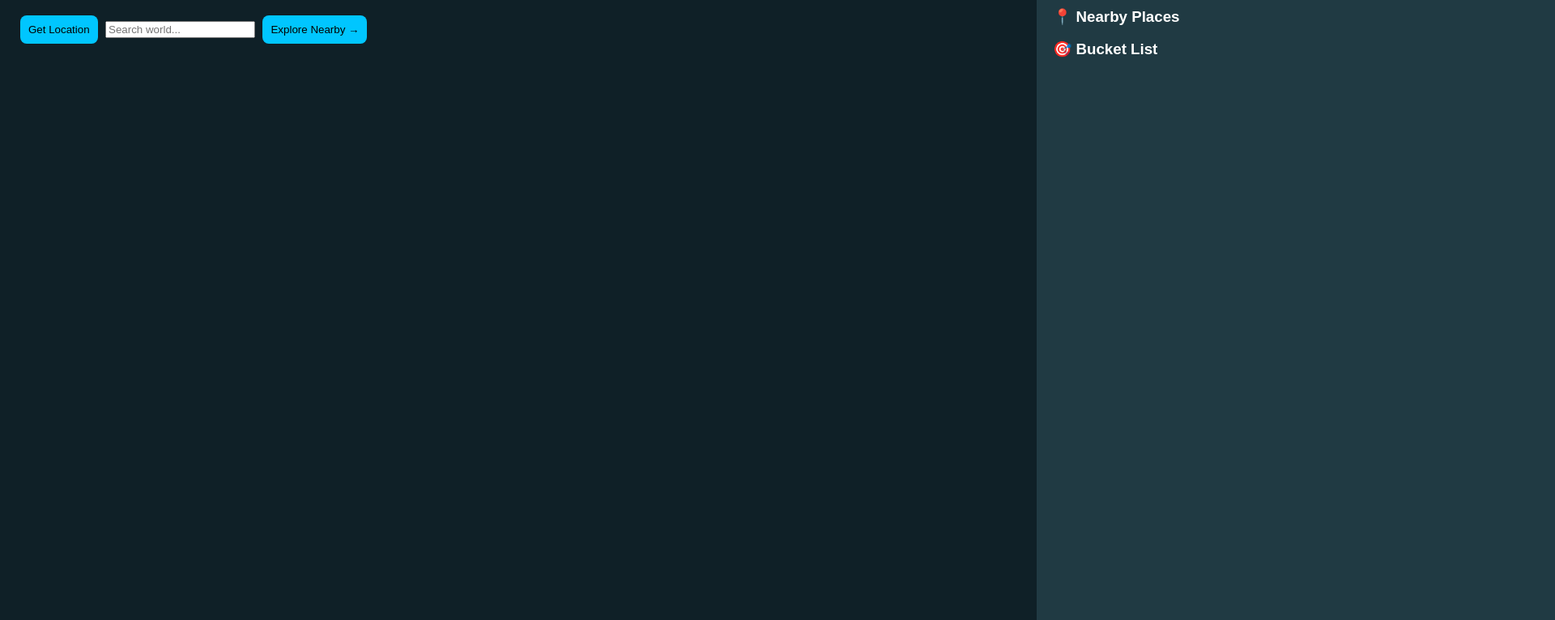
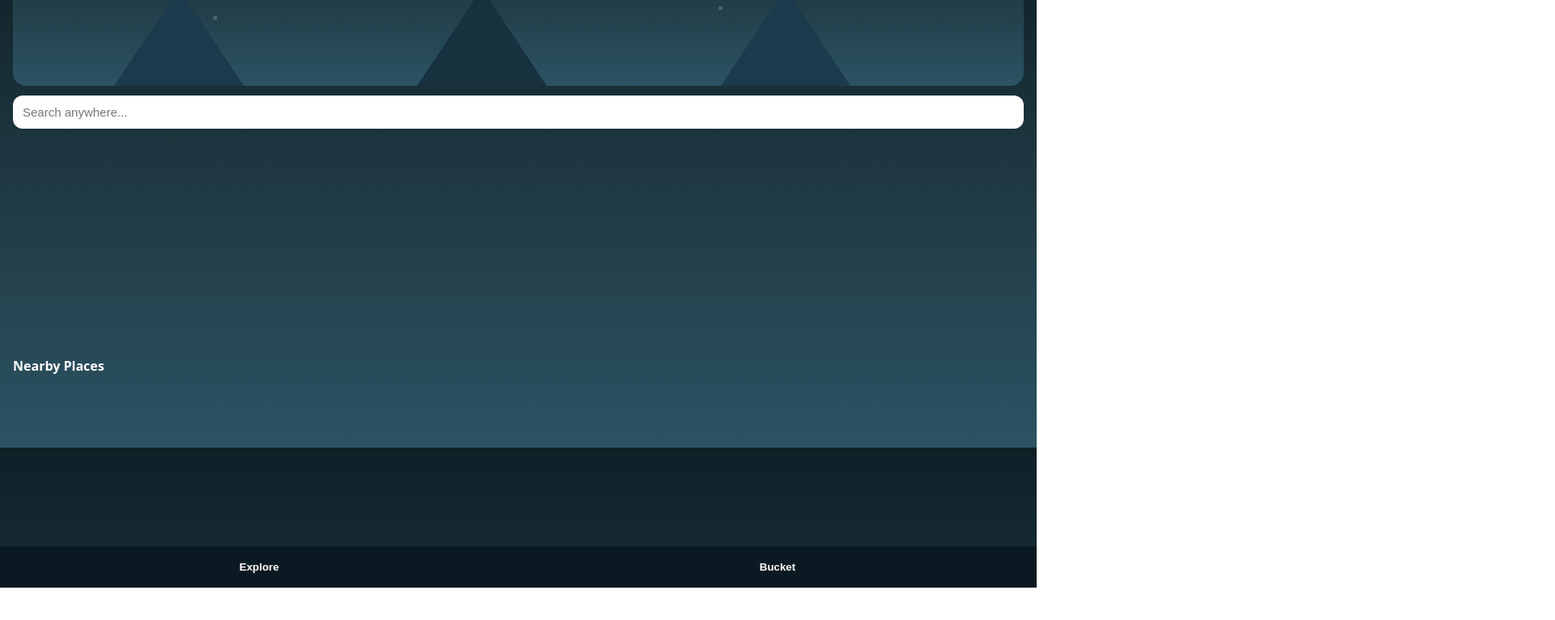
Before and after one commit to nishant0-dev/solo-travel-app, a website: page index.html in a window 1280 px wide. Shown: the part 74-840 px from the top of the page at 81% size, 1920 px wide, since content can reach past the window. After the commit the page ends 800 px from the top, so only its background shows below. Drawn offline with nearby package versions, Linux system fonts and the light colour scheme.

Commit message:
Update index.html

```diff
--- a/index.html
+++ b/index.html
@@ -3,76 +3,152 @@
 <head>
 <meta charset="UTF-8">
 <meta name="viewport" content="width=device-width, initial-scale=1.0">
-<title>Wanderer Pro</title>
+<title>Wanderer</title>
 
 <link rel="stylesheet" href="https://unpkg.com/leaflet@1.9.4/dist/leaflet.css"/>
 
 <style>
-body{
-  margin:0;
-  font-family:sans-serif;
-  background:#0f2027;
-  color:white;
-  overflow-x:hidden;
+:root{
+  --bg1:#0f2027; --bg2:#203a43; --bg3:#2c5364;
+  --card:rgba(255,255,255,0.08);
+  --accent:#00c6ff;
 }
 
-.screen{
-  width:100%;
-  height:100vh;
-  position:absolute;
-  top:0;
-  left:0;
-  transition:0.5s;
-  padding:20px;
+*{box-sizing:border-box}
+body{
+  margin:0; font-family:system-ui,Segoe UI,Roboto;
+  background:linear-gradient(to bottom,var(--bg1),var(--bg2),var(--bg3));
+  color:#fff;
 }
 
-#home{ background:#0f2027; }
-#placesScreen{ background:#203a43; left:100%; }
+/* Header + Banner */
+.header{
+  padding:16px 16px 0;
+}
+.logo{
+  display:flex; align-items:center; gap:10px;
+  font-weight:700; font-size:18px;
+}
+.logo span{
+  background:var(--accent);
+  padding:4px 8px; border-radius:8px; color:#000;
+}
+.banner{
+  height:120px; border-radius:16px; margin-top:12px;
+  background:
+    radial-gradient(circle at 20% 30%, #fff3 2px, transparent 3px),
+    radial-gradient(circle at 70% 20%, #fff3 2px, transparent 3px),
+    linear-gradient(#203a43,#2c5364);
+  position:relative; overflow:hidden;
+}
+.mountain{
+  position:absolute; bottom:0; width:0; height:0;
+  border-left:80px solid transparent;
+  border-right:80px solid transparent;
+  border-bottom:120px solid #1b3a4b;
+}
+.m1{ left:10%; }
+.m2{ left:40%; border-bottom-color:#17313f; }
+.m3{ left:70%; border-bottom-color:#1b3a4b; }
 
-button{
-  padding:10px;
-  margin:5px;
-  border:none;
-  border-radius:8px;
-  background:#00c6ff;
+/* Search */
+.searchBox{
+  margin:12px 16px;
+}
+input{
+  width:100%; padding:12px;
+  border-radius:12px; border:none;
+  font-size:15px;
 }
 
-.place{
-  background:rgba(255,255,255,0.1);
-  margin:10px;
-  padding:10px;
-  border-radius:10px;
+/* Map */
+#map{
+  height:260px; margin:10px 16px; border-radius:16px;
 }
 
-#map{ height:250px; margin:10px 0; }
+/* Section */
+.section{
+  padding:0 16px 80px;
+}
+.title{
+  font-weight:600; margin:10px 0;
+}
+
+/* Card */
+.place{
+  background:var(--card);
+  padding:14px; border-radius:14px;
+  margin-bottom:10px;
+}
+.place b{ font-size:15px; }
+.meta{ font-size:12px; opacity:.7; margin:4px 0; }
+
+.actions{
+  display:flex; gap:8px; margin-top:6px;
+}
+button{
+  flex:1; padding:8px; border:none;
+  border-radius:10px; background:var(--accent);
+  color:#000; font-weight:600;
+}
+
+/* Bottom Nav */
+.nav{
+  position:fixed; bottom:0; left:0; right:0;
+  background:#0b1a22;
+  display:flex; justify-content:space-around;
+  padding:10px 0;
+}
+.nav button{
+  background:none; color:#fff;
+}
+.active{ color:var(--accent); }
+
+/* Hide screens */
+.hidden{ display:none; }
 </style>
 </head>
 
 <body>
 
-<!-- HOME SCREEN -->
-<div id="home" class="screen">
-  <h2>🌍 Wanderer</h2>
+<!-- HEADER -->
+<div class="header">
+  <div class="logo">
+    <span>W</span> Wanderer
+  </div>
 
-  <button onclick="getLocation()">Get Location</button>
-
-  <input placeholder="Search world..."
-  onkeypress="if(event.key==='Enter') searchGlobal(this.value)">
-
-  <button onclick="openPlaces()">Explore Nearby →</button>
-
-  <div id="map"></div>
+  <div class="banner">
+    <div class="mountain m1"></div>
+    <div class="mountain m2"></div>
+    <div class="mountain m3"></div>
+  </div>
 </div>
 
-<!-- PLACES SCREEN -->
-<div id="placesScreen" class="screen">
-  <button onclick="backHome()">⬅ Back</button>
+<!-- SEARCH -->
+<div class="searchBox">
+  <input placeholder="Search anywhere..."
+  onkeypress="if(event.key==='Enter') searchGlobal(this.value)">
+</div>
 
-  <h3>📍 Nearby Places</h3>
+<!-- MAP -->
+<div id="map"></div>
+
+<!-- EXPLORE -->
+<div id="explore" class="section">
+  <div class="title">Nearby Places</div>
   <div id="places"></div>
+</div>
 
-  <h3>🎯 Bucket List</h3>
+<!-- BUCKET -->
+<div id="bucketScreen" class="section hidden">
+  <div class="title">Your Bucket List</div>
   <div id="bucket"></div>
+</div>
+
+<!-- NAV -->
+<div class="nav">
+  <button class="active" onclick="showScreen('explore')">Explore</button>
+  <button onclick="showScreen('bucketScreen')">Bucket</button>
 </div>
 
 <script src="https://unpkg.com/leaflet@1.9.4/dist/leaflet.js"></script>
@@ -81,19 +157,8 @@ button{
 let map;
 let bucket = JSON.parse(localStorage.getItem("bucket")) || [];
 
-function openPlaces(){
-  document.getElementById("home").style.left="-100%";
-  document.getElementById("placesScreen").style.left="0";
-}
-
-function backHome(){
-  document.getElementById("home").style.left="0";
-  document.getElementById("placesScreen").style.left="100%";
-}
-
 function initMap(lat,lon){
   if(map) map.remove();
-
   map=L.map('map').setView([lat,lon],13);
 
   L.tileLayer('https://{s}.tile.openstreetmap.org/{z}/{x}/{y}.png')
@@ -102,21 +167,10 @@ function initMap(lat,lon){
   L.marker([lat,lon]).addTo(map);
 }
 
-function getLocation(){
-  navigator.geolocation.getCurrentPosition(pos=>{
-    const lat=pos.coords.latitude;
-    const lon=pos.coords.longitude;
-
-    initMap(lat,lon);
-    fetchPlaces(lat,lon);
-  });
-}
-
 async function searchGlobal(query){
   const url=`https://nominatim.openstreetmap.org/search?format=json&q=${query}`;
   const res=await fetch(url);
   const data=await res.json();
-
   if(!data.length) return;
 
   const lat=parseFloat(data[0].lat);
@@ -136,18 +190,27 @@ async function fetchPlaces(lat,lon){
   const data=await res.json();
 
   let html="";
-  data.elements.slice(0,10).forEach(p=>{
+  data.elements.slice(0,8).forEach(p=>{
     const name=p.tags?.name || "Place";
 
     html+=`
     <div class="place">
-      ${name}
-      <button onclick="addBucket('${name}')">Add</button>
+      <b>${name}</b>
+      <div class="meta">Lat: ${p.lat.toFixed(3)} | Lon: ${p.lon.toFixed(3)}</div>
+      <div class="actions">
+        <button onclick="addBucket('${name}')">⭐ Save</button>
+        <button onclick="focusMap(${p.lat},${p.lon})">📍 View</button>
+      </div>
     </div>`;
   });
 
   document.getElementById("places").innerHTML=html;
   renderBucket();
+}
+
+function focusMap(lat,lon){
+  map.setView([lat,lon],15);
+  L.marker([lat,lon]).addTo(map);
 }
 
 function addBucket(name){
@@ -165,6 +228,13 @@ function renderBucket(){
   });
   document.getElementById("bucket").innerHTML=html;
 }
+
+function showScreen(id){
+  document.getElementById("explore").classList.add("hidden");
+  document.getElementById("bucketScreen").classList.add("hidden");
+
+  document.getElementById(id).classList.remove("hidden");
+}
 </script>
 
 </body>
```
